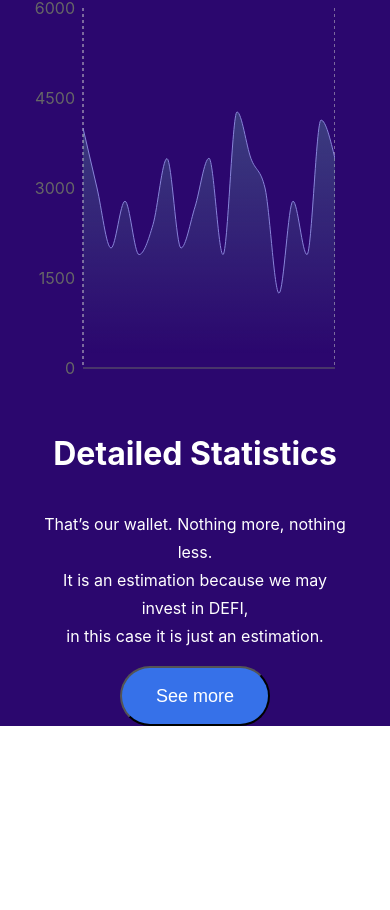
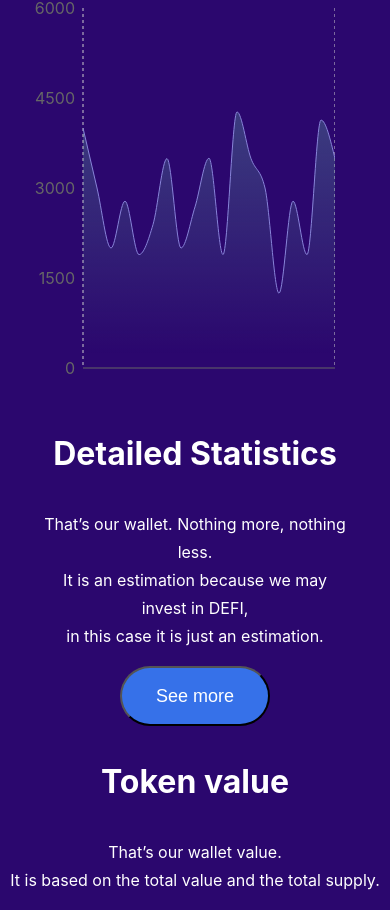
Before and after one commit to TugdualDek/IsepBee-v2, a React (Create React App) app: page / in a window 390 px wide. Shown: the part 3571-4481 px from the top of the page. Before the commit the page ends 4297 px from the top, so only its background shows below. Built offline with nearby package versions, Linux system fonts and the light colour scheme.

Commit message:
tokenvalue

```diff
--- /dev/null
+++ b/src/components/tokenvalue.js
@@ -0,0 +1,15 @@
+import React from 'react';
+
+function Tokenvalue() {
+    return (
+        <div>
+            <p className="tokenTitle">Token value</p>
+            <p className="tokenText">
+                That’s our wallet value. <br /> It is based on the total value and the
+                total supply.
+            </p>
+        </div>
+    );
+};
+
+export default Tokenvalue;
--- a/src/components/wallet.js
+++ b/src/components/wallet.js
@@ -3,6 +3,7 @@ import Piechart from "./piechart.js";
 import Estimation from "./estimation.js";
 import Chart from "./chartstatistique.js";
 import Statistique from "./statistique.js";
+import Tokenvalue from "./tokenvalue.js";
 import "../style/wallet.css";
 
 function Wallet() {
@@ -18,6 +19,9 @@ function Wallet() {
           <Chart />
           <Statistique />
         </div>
+        <div className="walletComponent3">
+          <Tokenvalue />
+        </div>
       </div>
     </div>
   );
--- a/src/style/wallet.css
+++ b/src/style/wallet.css
@@ -30,6 +30,13 @@
 }
 
 .walletComponent2 {
+  display: flex;
+  flex-wrap: wrap;
+  justify-content: space-evenly;
+  flex-direction: row;
+}
+
+.walletComponent3 {
   display: flex;
   flex-wrap: wrap;
   justify-content: space-evenly;
@@ -126,11 +133,26 @@
   font-weight: bold;
 }
 
+.tokenTitle {
+  text-align: justify;
+  font-size: 32px;
+  line-height: 48px;
+  font-weight: bold;
+}
+
+.tokenText {
+  text-align: justify;
+  font-size: 16px;
+  line-height: 28px;
+}
+
 @media screen and (max-width: 765px) {
   .estimationText,
   .estimationTitle,
   .statsetText,
-  .statsTitle {
+  .statsTitle,
+  .tokenTitle,
+  .tokenText  {
     text-align: center;
   }
   .buttonEstimation {
```
